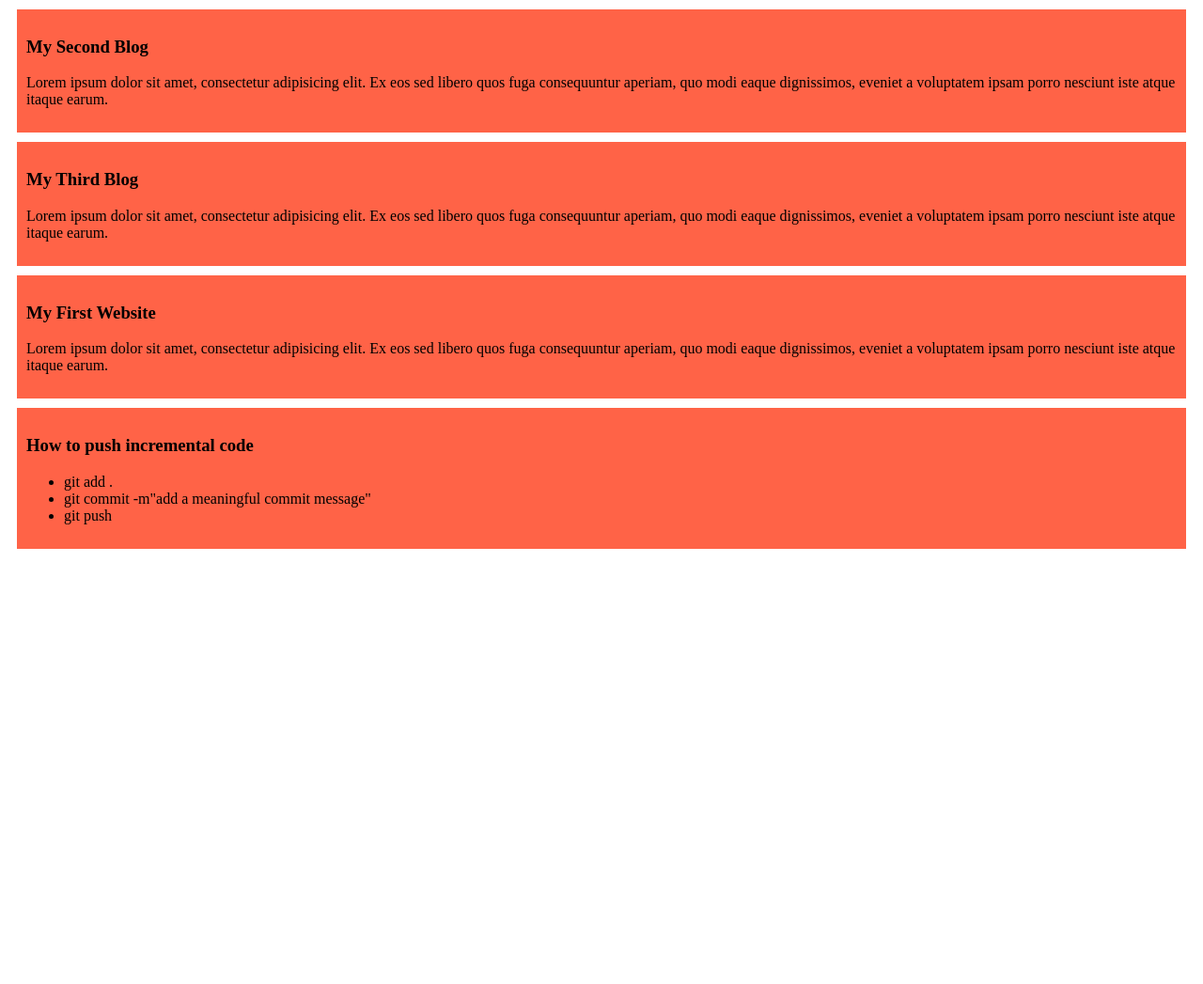
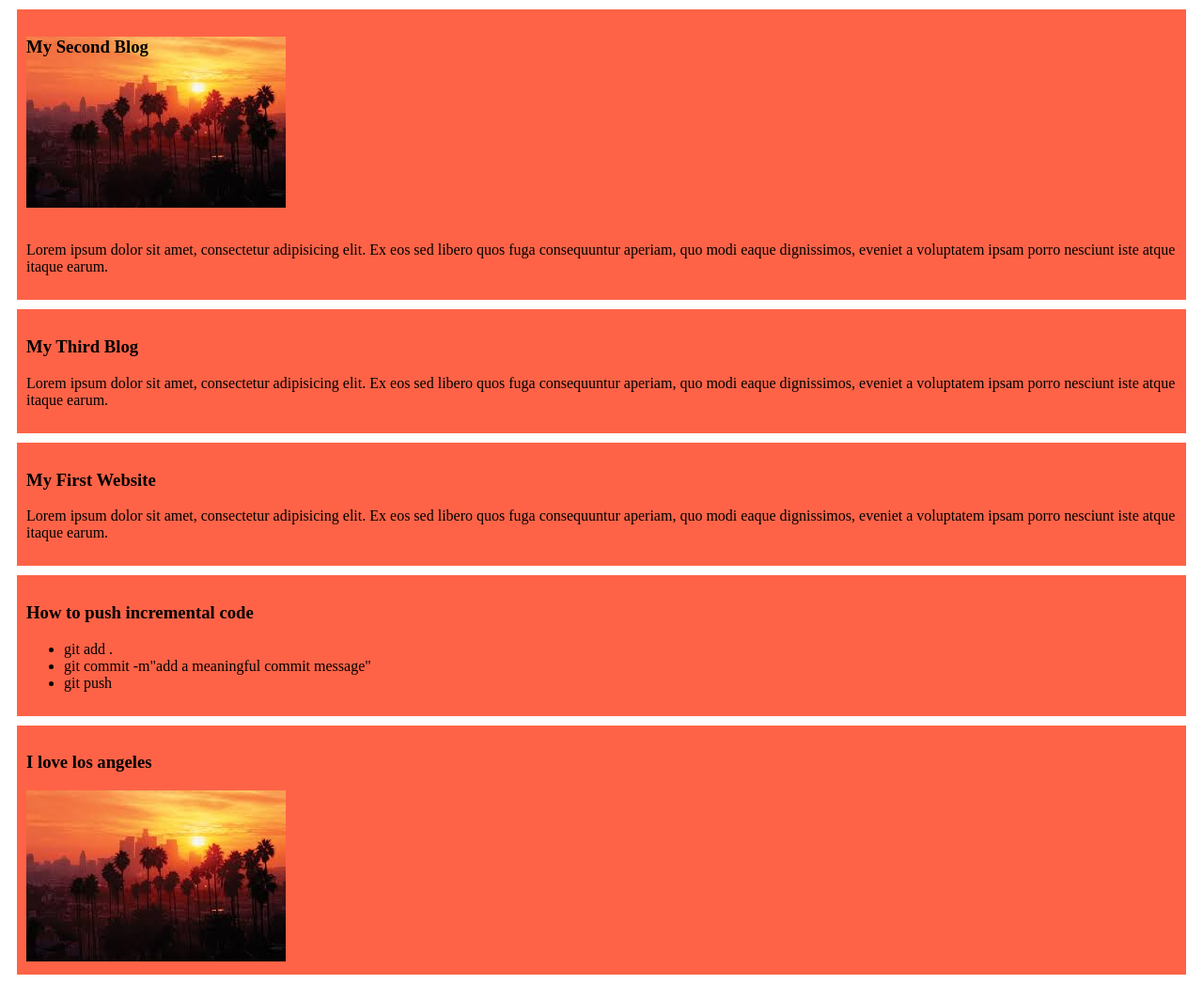
Before and after one commit to AhmadArosh/my-simple-website, a plain HTML site: page index.html in a window 1280 px wide. Shown: the whole page at 94% size. Before the commit the page ends 800 px from the top, so only its background shows below. Drawn offline with Linux system fonts and the light colour scheme.

Commit message:
I love los angeles

```diff
--- a/blog.css
+++ b/blog.css
@@ -3,3 +3,9 @@ div{
     padding: 10px;
     margin: 10px;
 }
+.header{
+    background-image: url('la.jpeg');
+    size-adjust: contain;
+    background-repeat: no-repeat;
+    height: 200px ;
+}
--- a/index.html
+++ b/index.html
@@ -8,7 +8,7 @@
 </head>
 <body>
     <div>
-        <h3>My Second Blog</h3>
+        <h3 class="header">My Second Blog</h3>
         <p>Lorem ipsum dolor sit amet, consectetur adipisicing elit. Ex eos sed libero quos fuga consequuntur aperiam, quo modi eaque dignissimos, eveniet a voluptatem ipsam porro nesciunt iste atque itaque earum.</p>
     </div>
     <div>
@@ -27,5 +27,9 @@
             <li>git push</li>
         </ul>
     </div>
+    <div>
+        <h3>I love los angeles</h3>
+        <img src="la.jpeg" alt="">
+    </div>
 </body>
 </html>
```
Also changed, not shown: la.jpeg (added).
